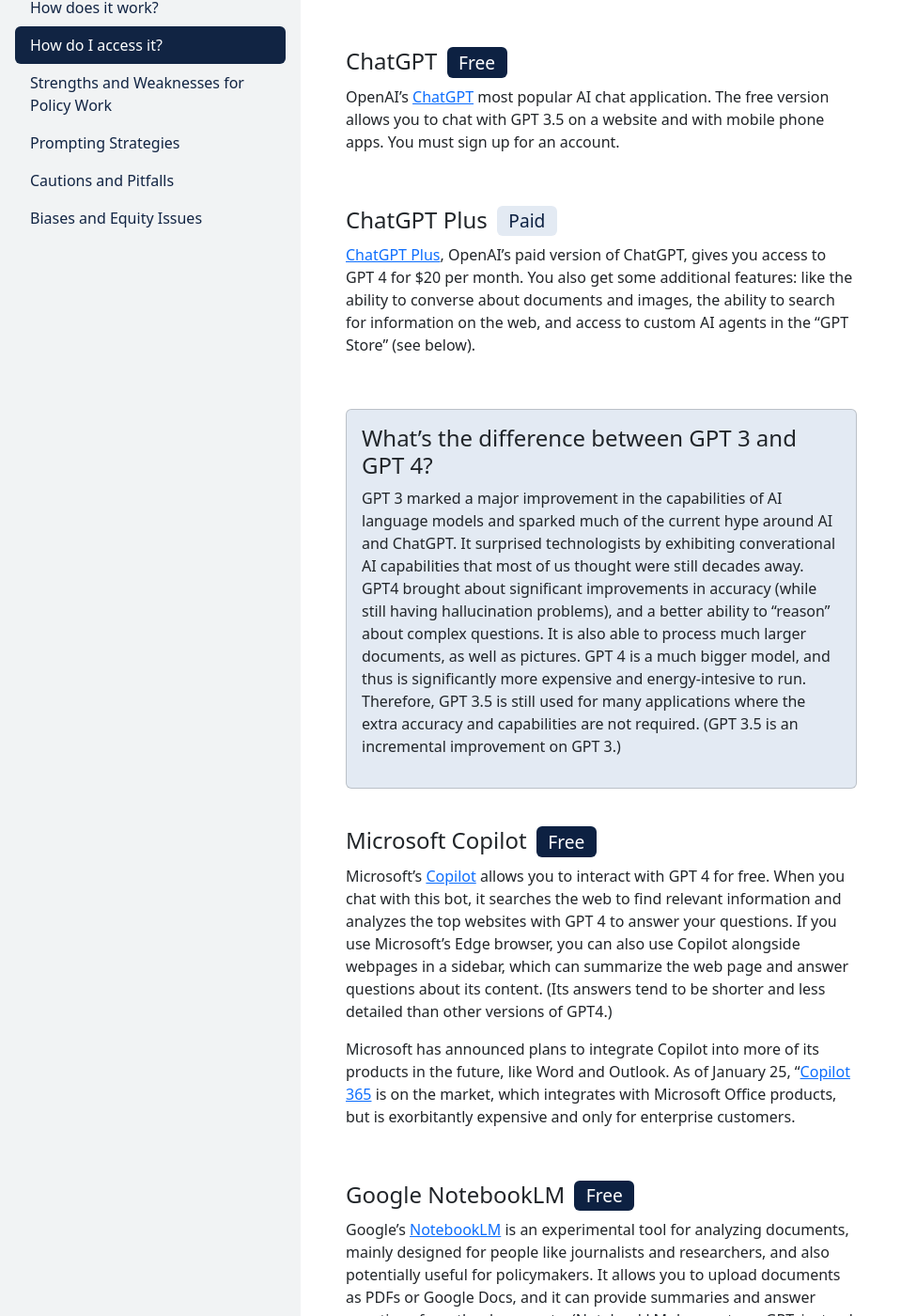
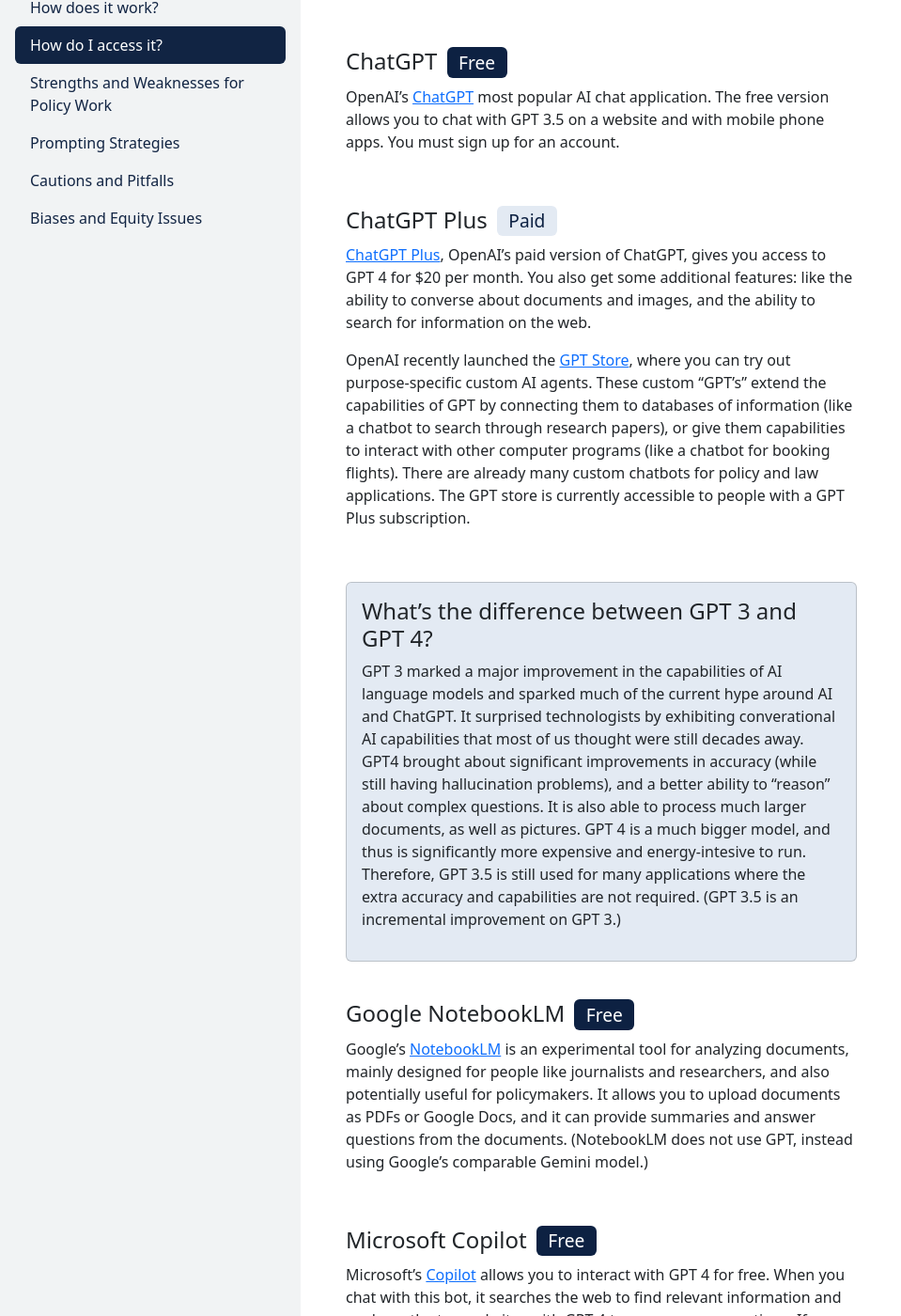
Before and after one commit to mziegler/llms-for-policymakers, a Jekyll site: the page built from access.md, in a window 1280 px wide and 1400 px high, scrolled down 282 px. Shown: the whole window at 94% size, without its empty margins (0-959 px from the left). Built offline with Jekyll 4.4.1, drawn with Linux system fonts in a browser that asks for light colours; some of the changed text lies outside the part shown.

Commit message:
finished access page

```diff
--- a/access.md
+++ b/access.md
@@ -19,7 +19,10 @@ OpenAI's <a href="https://chat.openai.com/" target="_blank">ChatGPT</a> most pop
 <br>
 
 #### ChatGPT Plus <span class="badge badge-paid">Paid</span>
-<a href="https://openai.com/chatgpt/pricing" target="_blank">ChatGPT Plus</a>, OpenAI's paid version of ChatGPT, gives you access to GPT 4 for $20 per month. You also get some additional features: like the ability to converse about documents and images, the ability to search for information on the web, and access to custom AI agents in the "GPT Store" (see below).
+<a href="https://openai.com/chatgpt/pricing" target="_blank">ChatGPT Plus</a>, OpenAI's paid version of ChatGPT, gives you access to GPT 4 for $20 per month. You also get some additional features: like the ability to converse about documents and images, and the ability to search for information on the web.
+
+OpenAI recently launched the <a href="https://chat.openai.com/gpts" target="_blank">GPT Store</a>, where you can try out purpose-specific custom AI agents. These custom "GPT's" extend the capabilities of GPT by connecting them to databases of information (like a chatbot to search through research papers), or give them capabilities to interact with other computer programs (like a chatbot for booking flights). There are already many custom chatbots for policy and law applications. The GPT store is currently accessible to people with a GPT Plus subscription.
+
 
 <br>
 
@@ -32,26 +35,24 @@ GPT 3 marked a major improvement in the capabilities of AI language models and s
 <br>
 
 
-#### Microsoft Copilot <span class="badge badge-free">Free</span>
-Microsoft's <a href="https://copilot.microsoft.com/" target="_blank">Copilot</a> allows you to interact with GPT 4 for free. When you chat with this bot, it searches the web to find relevant information and analyzes the top websites with GPT 4 to answer your questions. If you use Microsoft's Edge browser, you can also use Copilot alongside webpages in a sidebar, which can summarize the web page and answer questions about its content. (Its answers tend to be shorter and less detailed than other versions of GPT4.)
-
-Microsoft has announced plans to integrate Copilot into more of its products in the future, like Word and Outlook. As of January 25, "<a href="https://www.youtube.com/watch?v=S7xTBa93TX8" target="_blank">Copilot 365</a> is on the market, which integrates with Microsoft Office products, but is exorbitantly expensive and only for enterprise customers.
-
-<br>
-
 #### Google NotebookLM <span class="badge badge-free">Free</span>
 Google's <a href="https://notebooklm.google/" target="_blank">NotebookLM</a> is an experimental tool for analyzing documents, mainly designed for people like journalists and researchers, and also potentially useful for policymakers. It allows you to upload documents as PDFs or Google Docs, and it can provide summaries and answer questions from the documents. (NotebookLM does not use GPT, instead using Google's comparable Gemini model.)
 
 <br>
 
-#### GPT Store <span class="badge badge-paid">Paid</span>
-Blah blah blah
+#### Microsoft Copilot <span class="badge badge-free">Free</span>
+Microsoft's <a href="https://copilot.microsoft.com/" target="_blank">Copilot</a> allows you to interact with GPT 4 for free. When you chat with this bot, it searches the web to find relevant information and analyzes the top websites with GPT 4 to answer your questions. If you use Microsoft's Edge browser, you can also use Copilot alongside webpages in a sidebar, which can summarize the web page and answer questions about its content. (Its answers tend to be shorter and less detailed than other versions of GPT4.)
+
+Microsoft has announced plans to integrate Copilot into more of its products in the future, like Word and Outlook. As of January 25, <a href="https://www.youtube.com/watch?v=S7xTBa93TX8" target="_blank">Copilot 365</a> is on the market, which integrates with Microsoft Office products, but is exorbitantly expensive and only for enterprise customers.
 
 <br>
+
+
+
 
 <!-- #### Chrome writing features <span class="badge badge-free">Free</span>
 https://techcrunch.com/2024/01/23/google-chrome-gains-ai-features-including-a-writing-helper-theme-creator-and-tab-organizer/
 
 <br> -->
 
-#### OpenAI API Playground <span class="badge badge-paid">Paid</span>
+<!-- #### OpenAI API Playground <span class="badge badge-paid">Paid</span> -->
```
